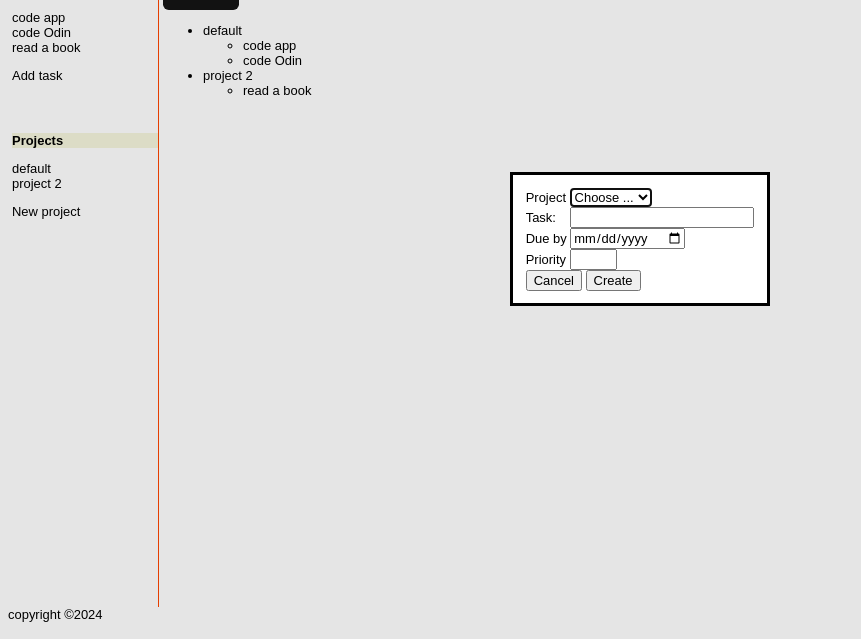
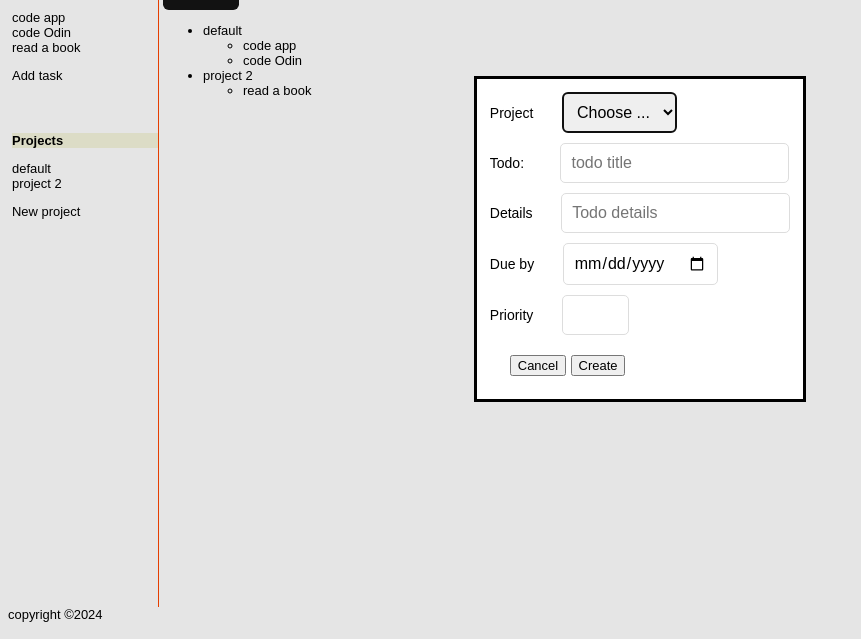
Before and after one commit to sammxuser/todo-list, a website built with webpack: page src/template.html in a window 1280 px wide. Both pictures are taken after a click on the button "Add a task". Shown: the part 161-800 px from the top of the page, without its empty margins (0-861 px from the left). Built offline with nearby package versions, Linux system fonts and the light colour scheme.

Commit message:
improved form interface

```diff
--- a/src/index.js
+++ b/src/index.js
@@ -45,7 +45,6 @@ const todo2 = new Todo(
 anotherProject.addTodo = todo2;
 
 allProjects.push(anotherProject);
-
 // allProjects.forEach((project) => {
 //   console.log(project.name);
 
@@ -119,15 +118,24 @@ taskForm.addEventListener('submit', function (event) {
   // form data
   const formData = new FormData(this);
   const projectName = formData.get('project');
-  const taskDescription = formData.get('task');
+  const todo = formData.get('todo');
+  const details = formData.get('details');
   const dueDate = formData.get('duedate');
   const priority = formData.get('priority');
 
-  console.log(projectName);
-  console.log(taskDescription);
-  console.log(dueDate);
-  console.log(priority);
+  const projectInProjects = findProject(projectName);
+
+  const addedTodo = [todo, details, dueDate, priority];
+  if (projectInProjects !== undefined) {
+    // if project exists
+    projectInProjects.todos.push(addedTodo);
+  }
+  console.log(projectInProjects);
 
   // Reset submitted form
   taskForm.reset();
 });
+
+function findProject(projectName) {
+  return allProjects.find((project) => project.name === projectName);
+}
--- a/src/style.css
+++ b/src/style.css
@@ -164,3 +164,32 @@ main button {
     margin-left: 350px;
   }
 }
+
+.input-row {
+  margin-bottom: 10px;
+}
+
+.input-row input,
+.input-row select {
+  width: calc(100%-10px);
+  padding: 10px;
+  border: 1px solid #ddd;
+  border-radius: 5px;
+  box-sizing: border-box;
+  font-size: 16px;
+}
+
+.input-row label {
+  margin-right: 25px;
+  /* display: block; */
+  margin-bottom: 5px;
+  font-size: 14px;
+}
+.button-group {
+  color: white;
+  border: none;
+  padding: 10px 20px;
+  border-radius: 5px;
+  cursor: pointer;
+  font-size: 16px;
+}
--- a/src/template.html
+++ b/src/template.html
@@ -50,19 +50,34 @@
     <!-- Create a task modal form -->
     <dialog id="createTaskDialog">
       <form id="add-task-form">
+        <div class="input-row">
           <label for="project">Project</label>
           <select id="project" name="project">
             <option value="default">Choose ...</option>
           </select>
-        <br />
-        <label for="task">Task: &nbsp;&nbsp;</label>
-        <input type="text" name="task" id="task" /> <br />
+        </div>
+        <div class="input-row">
+          <label for="todo">Todo: &nbsp;</label>
+          <input type="text" name="todo" placeholder="todo title" id="todo" />
+        </div>
+        <div class="input-row">
+          <label for="details">Details</label>
+          <input
+            type="text"
+            name="details"
+            id="details"
+            placeholder="Todo details"
+          />
+        </div>
+        <div class="input-row">
           <label for="due-date">Due by</label>
-        <input type="date" name="duedate" id="duedate" /> <br />
+          <input type="date" name="duedate" id="duedate" />
+        </div>
+        <div class="input-row">
           <label for="priority">Priority</label>
           <input type="number" name="priority" id="priority" min="1" max="3" />
-        <br />
-        <div>
+        </div>
+        <div class="button-group">
           <button value="cancel" formmethod="dialog">Cancel</button>
           <button value="default" id="createBtn">Create</button>
         </div>
```
Lines whose indentation alone changed are shown as unchanged.
